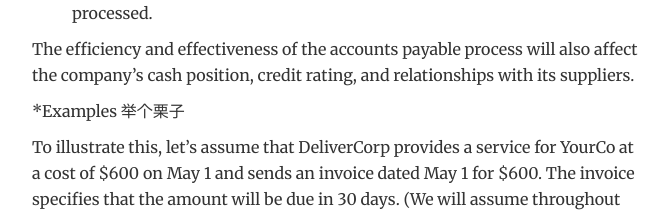
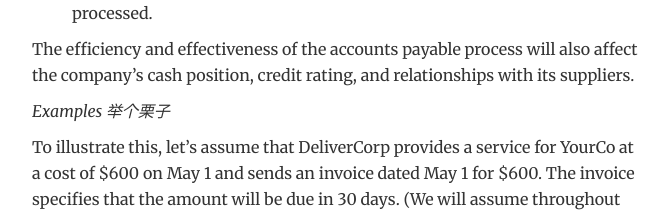
Before and after one commit to flower-joke/peanutshells.github.io, a Jekyll site: the page built from _posts/2017-02-10-会计-教程.md, in a window 1280 px wide and 900 px high, scrolled down 891 px, cut to the strip 0-383 px from the top of the window. Shown: the part 159-374 px from the top of the strip, without its empty margins (302-971 px from the left). Built offline with Jekyll 4.4.1, drawn with Linux system fonts in a browser that asks for light colours; nearby versions of some CDN libraries; our own code applies the rules of GitHub Pages for plain Markdown files; comment, search, counter and statistics services are not loaded.

Commit message:
Update 2017-02-10-会计-教程.md

```diff
--- a/_posts/2017-02-10-会计-教程.md
+++ b/_posts/2017-02-10-会计-教程.md
@@ -25,6 +25,7 @@
 
 
 # 2. Concepts
+
 ## Accounts Payable
 
 The `accounts payable` process involves reviewing an enormous amount of detail to ensure that only legitimate  and accurate amounts are entered in the accounting system. Much of the information that needs to be reviewed will be found in the following documents:
@@ -40,14 +41,16 @@
 
 The efficiency and effectiveness of the accounts payable process will also affect the company's cash position, credit rating, and relationships with its suppliers.
 
-*Examples 举个栗子
+*Examples 举个栗子*
 
 To illustrate this, let's assume that DeliverCorp provides a service for YourCo at a cost of $600 on May 1 and sends an invoice dated May 1 for $600. The invoice specifies that the amount will be due in 30 days. (We will assume throughout our explanation that the companies follow the accrual method of accounting.)
 
 The following table highlights the symmetry between a company's account payable and its vendor's account receivable.
+
 ![alt text](http://www.accountingcoach.com/wp-content/uploads/2013/10/28X-table-01@2x.png "Logo Title Table 1")
 
 The following table focuses on the general ledger accounts: Accounts Payable and Accounts Receivable.
+
 ![alt text](http://www.accountingcoach.com/wp-content/uploads/2013/10/28X-table-02@2x.png "Logo Title Table 1")
 
 ## Purchase order
```
